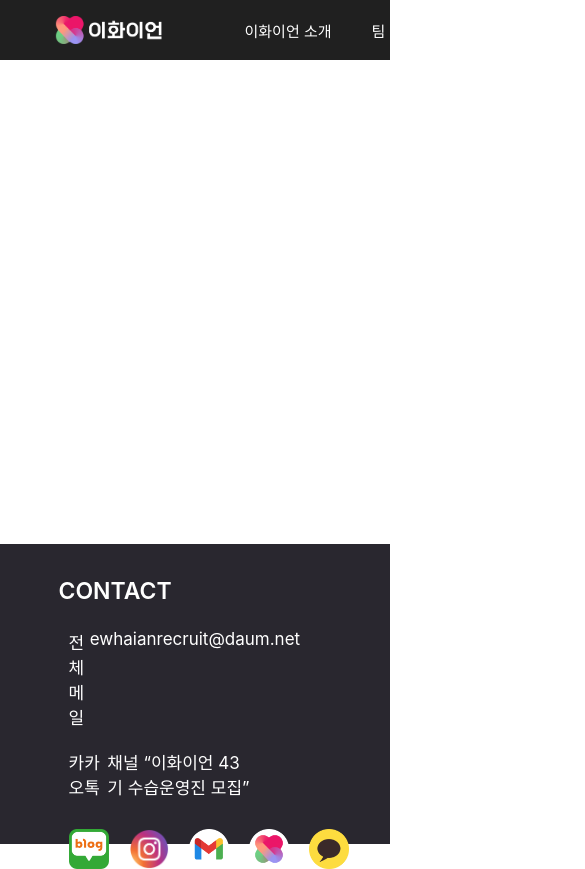
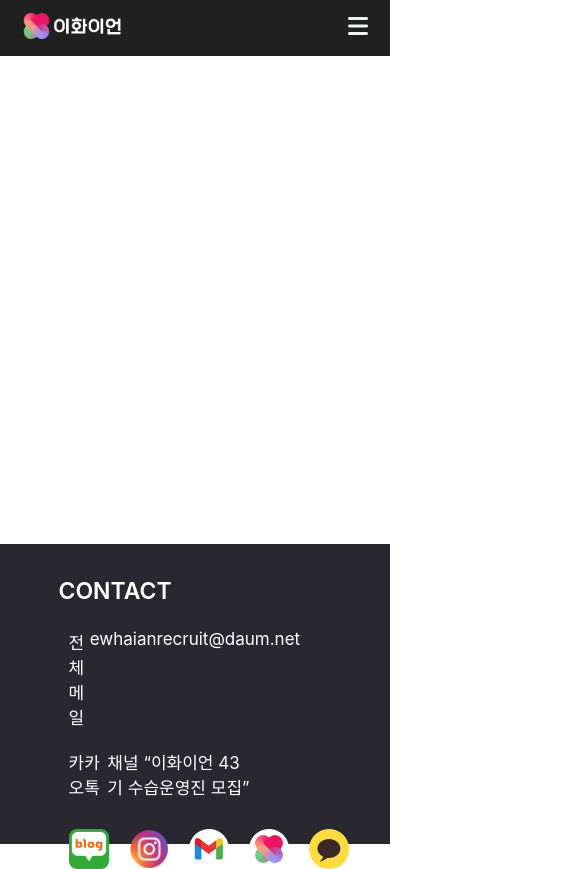
Before and after one commit to hyeinNa/recruiting_2023, a React (Create React App) app in the folder client/: page / in a window 390 px wide. Shown: the top 869 px of the page, 585 px wide, since content can reach past the window. Built offline with nearby package versions, Linux system fonts and the light colour scheme.

Commit message:
#6 #15 Header 토글버튼 구현, 색상 변수 css 파일 생성

```diff
--- a/client/src/App.js
+++ b/client/src/App.js
@@ -1,7 +1,7 @@
 import { BrowserRouter, Route, Routes } from "react-router-dom";
-import Footer from "./components/Footer/Footer";
-import Header from "./components/Header/Header";
 import LandingPage from "./components/views/LandingPage";
+//어떤 파일이든 색상 변수 사용할 수 있도록, color css파일 불러오기
+import "./components/utilis/color.css";
 
 function App() {
   return (
@@ -9,8 +9,6 @@ function App() {
       <BrowserRouter>
         <Routes>
           <Route exact path="/" element={<LandingPage />} />
-          <Route exact path="/header" element={<Header />} />
-          <Route exact path="/footer" element={<Footer />} />
         </Routes>
       </BrowserRouter>
     </div>
--- a/client/src/components/Header/Header.css
+++ b/client/src/components/Header/Header.css
@@ -1,52 +1,77 @@
-.header_container {
-  width: 100vw;
-  position: absolute;
-  top: 0;
+:root {
+  --mobile-menu-display: none;
+  --header-font-size: 15px;
+  --header-logo-size: 98px;
+  --nav-bar-max-width: 1140px;
+  --header-menu-hover-border-radius: 15px;
 }
-.header_inner_container {
-  display: flex;
-  align-items: center;
-  width: 90%;
+.nav_bar {
+  position: fixed;
+  width: 100%;
+  left: 0;
+  background-color: var(--header-color);
+}
+.nav_bar_container {
+  max-width: var(--nav-bar-max-width);
+  width: 100%;
   height: 100%;
-  margin: 0 auto;
+  margin: auto;
 }
-header {
-  background-color: #202020;
-  width: 100%;
-  height: 60px;
-  display: flex;
-  align-items: center;
-}
-.header_logo {
-  width: auto;
-  height: 28px;
-  margin-left: 10%;
-}
-.header_between {
-  flex: 1;
+.nav_bar_inner_container {
+  width: 92%;
   height: 100%;
-}
-.header_nav {
-  width: 50%;
-  display: flex;
-  justify-content: space-around;
-  margin-right: 3%;
-}
-.header_menu {
   display: flex;
   align-items: center;
   justify-content: space-between;
+  margin: 0 auto;
 }
-.header_item {
+a {
+  text-decoration: none;
+  color: var(--toneDown-white);
+  font-size: var(--header-font-size);
+}
+.nav_bar_logoImg {
+  width: var(--header-logo-size);
+}
+.nav_bar_menu {
+  display: flex;
   list-style-type: none;
-  display: flex;
-  align-items: center;
-  padding: 0 20px;
+  padding-left: 0;
 }
-.header_item > a {
-  text-decoration: none;
-  color: white;
-  width: max-content;
-  font-size: 15px;
-  text-align: center;
+.nav_bar_menu li {
+  padding: 4px 12px;
 }
+.nav_bar_menu li:hover {
+  background-color: var(--header-hover);
+  border-radius: var(--header-menu-hover-border-radius);
+}
+.nav_bar_toggleBtn {
+  position: absolute;
+  right: 22px;
+  display: none;
+  padding-top: 4px;
+}
+.nav_bar_toggleBtn img {
+  width: 20px;
+}
+@media screen and (max-width: 768px) {
+  .nav_bar_inner_container {
+    flex-direction: column;
+    align-items: flex-start;
+    padding: 13px 23px;
+  }
+  .nav_bar_menu {
+    display: var(--mobile-menu-display);
+    width: 100%;
+    flex-direction: column;
+    align-items: center;
+  }
+  .nav_bar_menu li {
+    width: 80%;
+    text-align: center;
+    padding: 8px 12px;
+  }
+  .nav_bar_toggleBtn {
+    display: block;
+  }
+}
--- a/client/src/components/Header/Header.js
+++ b/client/src/components/Header/Header.js
@@ -1,36 +1,69 @@
-import React from "react";
+import React, { useState } from "react";
 import { Link } from "react-router-dom";
 import "./Header.css";
+
 function Header() {
+  const [isMenuOpen, setMenuOpen] = useState(true);
+  const toggleMenu = () => {
+    const toggleImg = document.getElementById("nav_bar_toggleBtn_img_id");
+    setMenuOpen((isMenuOpen) => !isMenuOpen);
+    console.log(isMenuOpen);
+    if (isMenuOpen) {
+      toggleImg.src = "/img/header/xBtn.png";
+      document.documentElement.style.setProperty(
+        "--mobile-menu-display",
+        "flex"
+      );
+    } else {
+      toggleImg.src = "/img/header/hamburgerBar.png";
+      document.documentElement.style.setProperty(
+        "--mobile-menu-display",
+        "none"
+      );
+    }
+  };
+
   return (
-    <div className="header_container">
-      <header>
-        <div className="header_inner_container">
+    <nav className="nav_bar">
+      <div className="nav_bar_container">
+        <div className="nav_bar_inner_container">
+          <div className="nav_bar_logo">
+            <Link to="/">
               <img
-            className="header_logo"
+                className="nav_bar_logoImg"
                 src="/img/header/white_logo.png"
-            alt="headerLogo"
+                alt="ewhaianLogo"
               />
-          <div className="header_between"></div>
-          <nav className="header_nav">
-            <ul className="header_menu">
-              <li className="header_item">
-                <Link to="">이화이언 소개</Link>
+            </Link>
+          </div>
+          <ul className="nav_bar_menu" id="nav_bar_menu">
+            <li>
+              <Link to="/">이화이언 소개</Link>
             </li>
-              <li className="header_item">
-                <Link to="">팀 소개</Link>
+            <li>
+              <Link to="/">팀 소개</Link>
             </li>
-              <li className="header_item">
-                <Link to="">지난 이화이언</Link>
+            <li>
+              <Link to="/">지난 이화이언</Link>
             </li>
-              <li className="header_item">
-                <Link to="">자주 묻는 질문</Link>
+            <li>
+              <Link to="/">자주 묻는 질문</Link>
             </li>
           </ul>
+          <div className="nav_bar_toggleBtn">
+            <Link to="/">
+              <img
+                src="/img/header/hamburgerBar.png"
+                alt="toggleBtn"
+                className="nav_bar_toggleBtn_img"
+                id="nav_bar_toggleBtn_img_id"
+                onClick={toggleMenu}
+              />
+            </Link>
+          </div>
+        </div>
+      </div>
     </nav>
-        </div>
-      </header>
-    </div>
   );
 }
 
--- /dev/null
+++ b/client/src/components/utilis/color.css
@@ -0,0 +1,7 @@
+:root {
+  --toneDown-white: #f0f4f5;
+  --toneDown-black: #0a0a0a;
+  --header-color: #202020;
+  --header-hover: #434343;
+  --footer-color: #29272f;
+}
```
Also changed, not shown: client/public/img/header/hamburgerBar.png (added), client/public/img/header/xBtn.png (added). Lines whose indentation alone changed are shown as unchanged.
